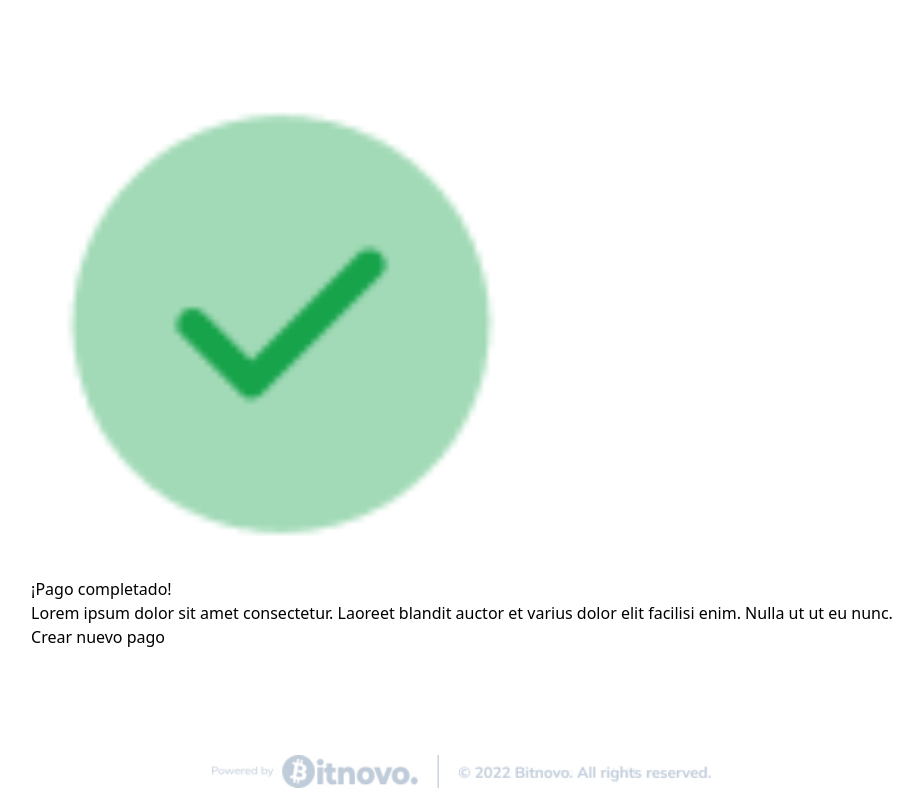
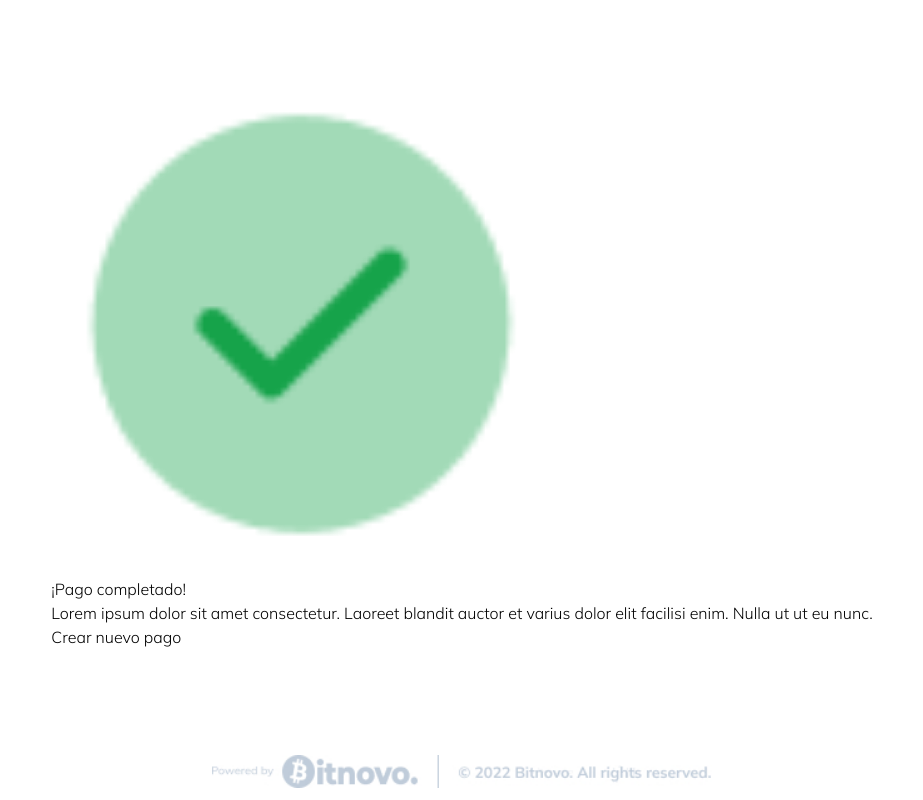
Before and after one commit to ivandez/technical-interview-bitnovo, a Next.js app: page /order-summary in a window 1280 px wide. Shown: the whole page, without its empty margins (178-1101 px from the left). Built offline with nearby package versions, Linux system fonts and the light colour scheme.

Commit message:
Add Mulish Font to _document.tsx and set font-family in globals.css

```diff
--- a/src/pages/_document.tsx
+++ b/src/pages/_document.tsx
@@ -1,13 +1,25 @@
-import { Html, Head, Main, NextScript } from 'next/document'
+import { Html, Head, Main, NextScript } from "next/document";
 
 export default function Document() {
   return (
     <Html lang="en">
       <Head />
+      <Head>
+        <link rel="preconnect" href="https://fonts.googleapis.com" />
+        <link
+          rel="preconnect"
+          href="https://fonts.gstatic.com"
+          crossOrigin=""
+        />
+        <link
+          href="https://fonts.googleapis.com/css2?family=Mulish:wght@300&display=swap"
+          rel="stylesheet"
+        />
+      </Head>
       <body>
         <Main />
         <NextScript />
       </body>
     </Html>
-  )
+  );
 }
--- a/src/styles/globals.css
+++ b/src/styles/globals.css
@@ -1,6 +1,10 @@
 @tailwind base;
 @tailwind components;
 @tailwind utilities;
+
+body {
+  font-family: "Mulish", sans-serif;
+}
 
 /* :root {
   --foreground-rgb: 0, 0, 0;
```
